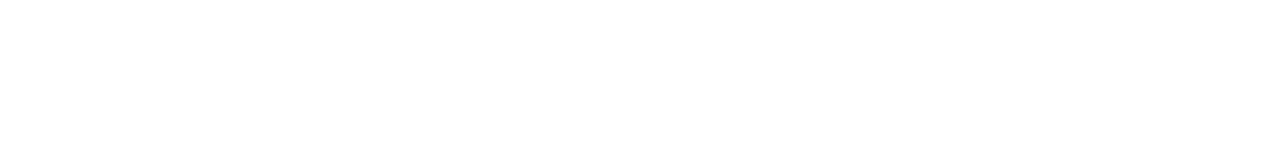
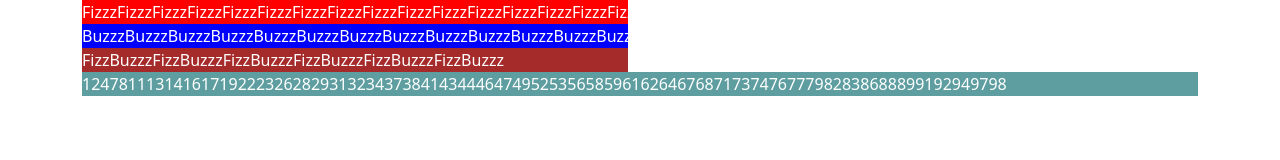
Before and after one commit to CastellucciLuca/js-fizzbuzz, a plain HTML site: page index.html in a window 1280 px wide. Drawn offline with nearby package versions, Linux system fonts and the light colour scheme.

Commit message:
add-style&js

```diff
--- /dev/null
+++ b/css/style.css
@@ -0,0 +1,16 @@
+#fizz{
+    background-color: red;
+    color: white;
+}
+#buzz{
+    background-color: blue;
+    color: white;
+}
+#fizzBuzz{
+    background-color: brown;
+    color: white;
+}
+#fizzNumber{
+    background-color: cadetblue;
+    color: white;
+}
--- a/index.html
+++ b/index.html
@@ -4,6 +4,7 @@
     <meta charset="UTF-8">
     <meta http-equiv="X-UA-Compatible" content="IE=edge">
     <meta name="viewport" content="width=device-width, initial-scale=1.0">
+    <link rel="stylesheet" href="css/style.css">
     <title>Fizzbuzz</title>
     <!--BOOSTRAP 5.2-->
     <link href="https://cdn.jsdelivr.net/npm/bootstrap@5.2.3/dist/css/bootstrap.min.css" rel="stylesheet" integrity="sha384-rbsA2VBKQhggwzxH7pPCaAqO46MgnOM80zW1RWuH61DGLwZJEdK2Kadq2F9CUG65" crossorigin="anonymous">
@@ -11,10 +12,29 @@
 <body>
     <main>
         <div class="container">
-            <div class="fizz"></div>
-            <div class="buzz"></div>
-            <div class="fizzBuzz"></div>
-            <div class="fizzNumber"></div>
+            <div class="row">
+                <div class="col-6">
+                    <div id="fizz"></div>
+                </div>
+            </div>
+
+            <div class="row">
+                <div class="col-6">
+                    <div id="buzz"></div>
+                </div>
+            </div>
+
+            <div class="row">
+                <div class="col-6">
+                    <div id="fizzBuzz"></div>
+                </div>
+            </div>
+
+            <div class="row">
+                <div class="col-12">
+                    <div id="fizzNumber"></div>
+                </div>
+            </div>
         </div>
     </main>
 
--- a/js/script.js
+++ b/js/script.js
@@ -14,15 +14,20 @@ let fizzNumber = document.getElementById("fizzNumber")
 //FIRST IF Numbers that are multiples of 3 and 5
 //FIRST ELSE IF multiples of 5
 //SECOND ELSE IF multiples of 3
-for (let i = 0; i <= 100; i++) {
+for (let i = 1; i <= 99; i++) {
+
     if (i % 15 === 0){
         console.log("fizzBuzz")
+        fizzBuzz.append("FizzBuzzz")
     } else if (i % 5 === 0) {
         console.log("buzz")
+        buzz.append("Buzzz")
     } else if (i % 3 === 0) {
         console.log("fizz")
+        fizz.append("Fizzz")
     } else {
         console.log(i)
+        fizzNumber.append(i)
     }
 
 }
```
